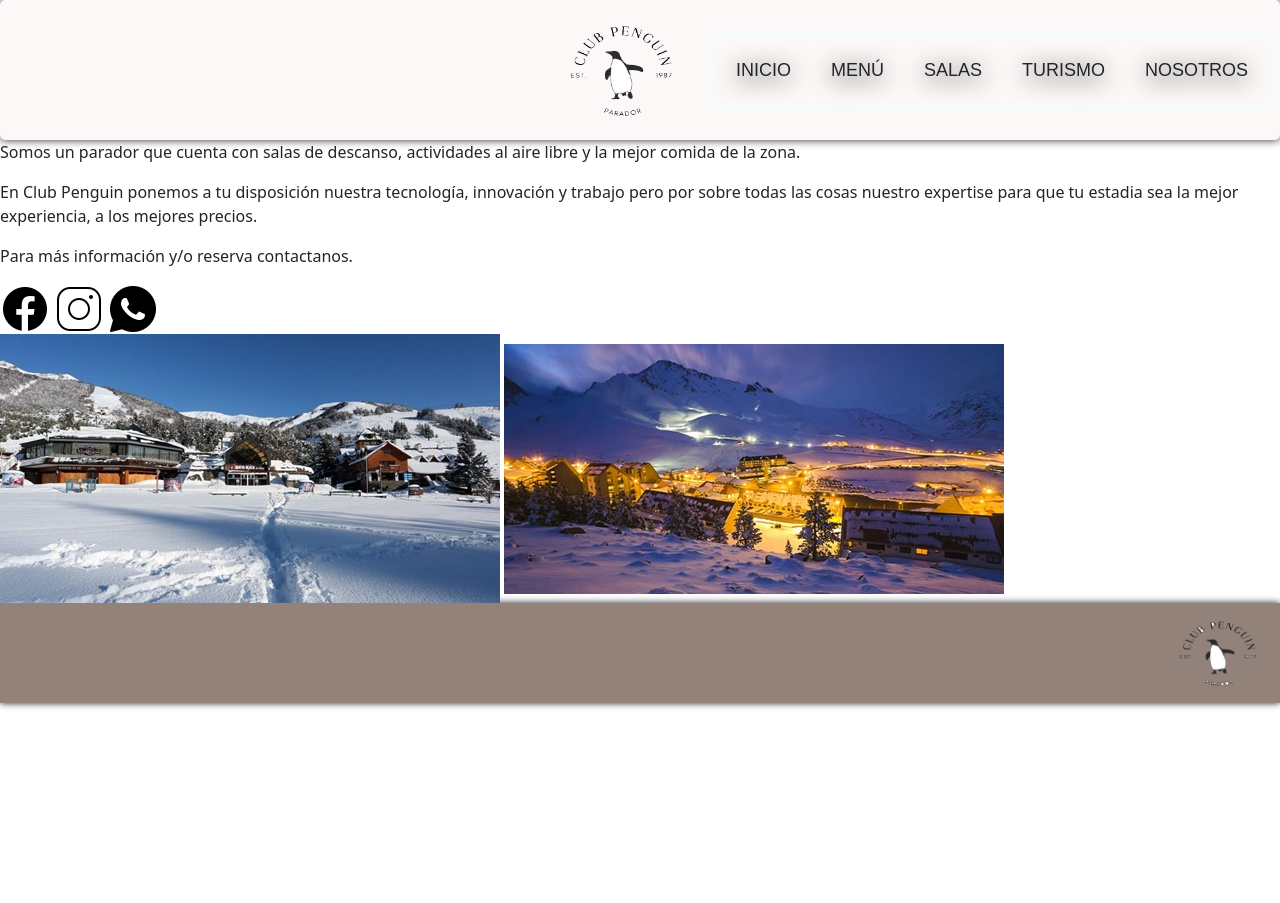
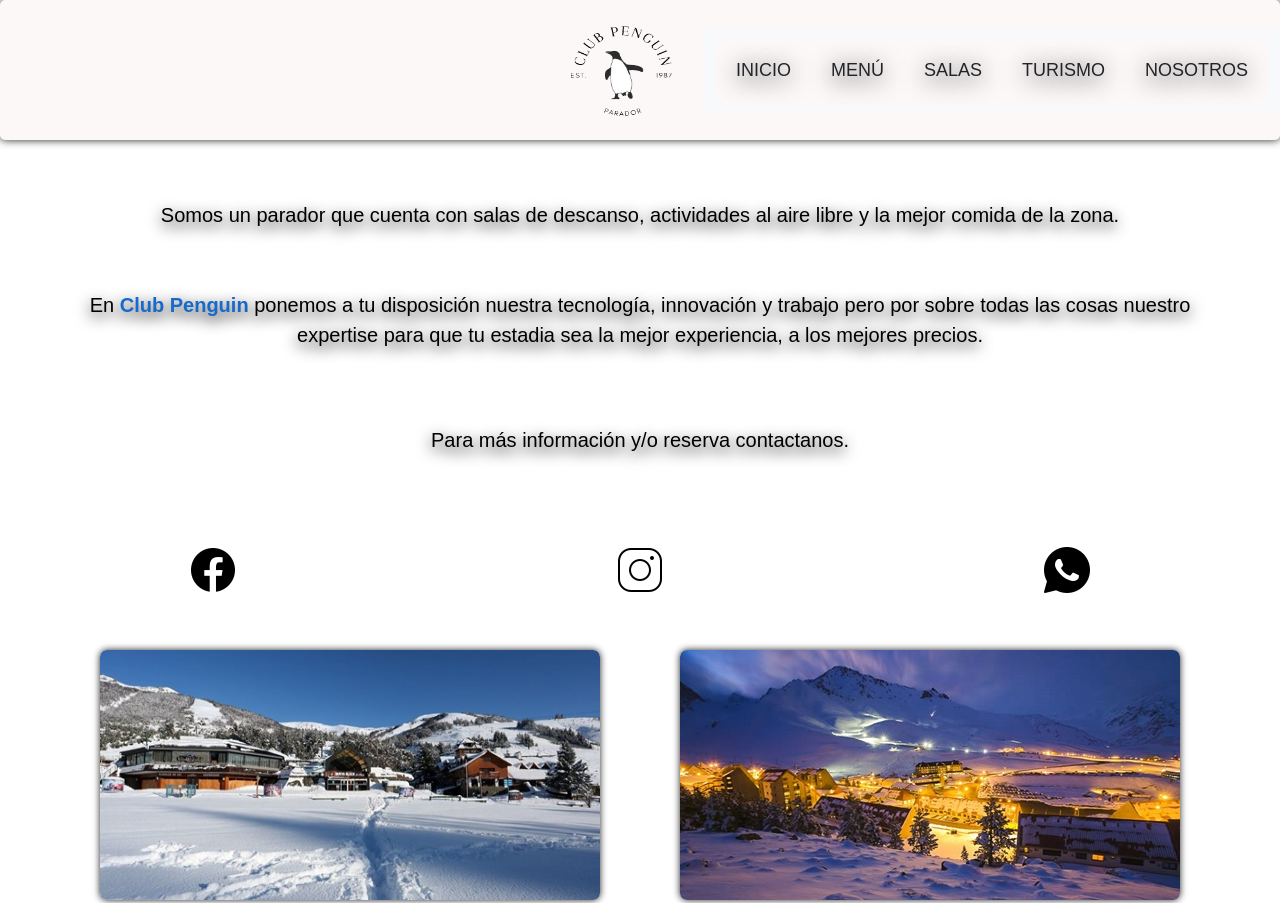
Before and after one commit to NataliaGuasta/clubpenguin, a plain HTML site: page html/nosotros.html in a window 1280 px wide. Shown: the top 903 px of the page. Before the commit the page ends 800 px from the top, so only its background shows below. Drawn offline with nearby package versions, Linux system fonts and the light colour scheme.

Commit message:
transcribi nosotros

```diff
--- a/css/copia.css
+++ b/css/copia.css
@@ -66,11 +66,6 @@ margin: 20px !important;
 text-shadow: 0px 5px 20px black
 
 }
-
-/* MAIN SALAS */
-
-
-
 
 
 
@@ -152,57 +147,6 @@ height: 100%;
 }
 
 /* MAIN NOSOTROS */
-
-.nosotros {font-family: "Raleway", sans-serif}
-.nosotros {
-color: black;
-font-size: 20px;
-text-align: center;
-text-shadow: 0px 5px 15px black
-}
-
-.parrafo-one {margin: 60px;}
-.parrafo-two {margin: 60px;}
-.parrafo-three {margin: 75px;}
-
-main
-section
-   span {color: #176ACA;
-         font-weight: 700;}
-
-.redes {
-display: flex;
-justify-content: space-around;
-margin: 0 auto;
-}
-
-.redes img {
-margin: 15px;
-display: flex;
-justify-content: center;
-box-shadow: none;
-}
-
-
-
-main section img {
-display: flex;
-justify-content: center;
-margin: 40px;
-border-radius: 7px;
-box-shadow: 0 0 7px #222;
-}
-
-.fotos-p {
-display: flex;
-justify-content: center;
-border-radius: 7px;
-}
-
-.fotos-p img {
-width: 500px;
-height: 250px;
-margin: 50px;}
 
 
 
--- a/html/nosotros.html
+++ b/html/nosotros.html
@@ -45,7 +45,7 @@
 <!--MAIN-->
 
 
-    <main class="main-nosotros">
+    <main>
         <section class="nosotros">
         <p class="parrafo-one">Somos un parador que cuenta con salas de descanso, actividades al aire libre y la mejor
             comida de la zona.
@@ -57,6 +57,7 @@
 
             <p class="parrafo-three">Para más información y/o reserva contactanos.</p>
             </section>
+
             <section class="redes">
               <a href="https://www.facebook.com/?locale=es_LA" target="_blank"><img src="../img/icons-fb.png" alt="logo fb" class="img-fluid"></a>
               <a href="https://www.instagram.com/" target="_blank"><img src="../img/icons-ig.png" alt="logo ig" class="img-fluid"></a>
--- /dev/null
+++ b/scss/layout/_nosotros.scss
@@ -0,0 +1,50 @@
+/* MAIN NOSOTROS */
+
+main {
+    .nosotros {
+        font-family: "Raleway", sans-serif;
+        color: black;
+        font-size: 20px;
+        text-align: center;
+        text-shadow: 0px 5px 15px black;
+
+        .parrafo-one {
+            margin: 60px;}
+
+        .parrafo-two {
+            margin: 60px;
+            span {color: #176ACA;
+                font-weight: 700;}}
+
+        .parrafo-three {
+            margin: 75px;}
+    }
+
+    .redes {
+        display: flex;
+        justify-content: space-around;
+        margin: 0 auto;
+        img {
+            margin: 15px;
+            display: flex;
+            justify-content: center;
+            box-shadow: none;
+        }
+    }
+
+    .fotos-p {
+        display: flex;
+        justify-content: center;
+        border-radius: 7px;
+        img {
+            width: 500px;
+            height: 250px;
+            margin: 50px;
+            display: flex;
+            justify-content: center;
+            margin: 40px;
+            border-radius: 7px;
+            box-shadow: 0 0 7px #222;
+        }
+    }
+}
--- a/scss/style.scss
+++ b/scss/style.scss
@@ -7,6 +7,7 @@
 @import './layout/header';
 @import './layout/inicio';
 @import './layout/salas';
+@import './layout/nosotros';
 
 // footers
 @import './layout/footers';
```
Also changed, not shown: css/style.css, 1 other file.
